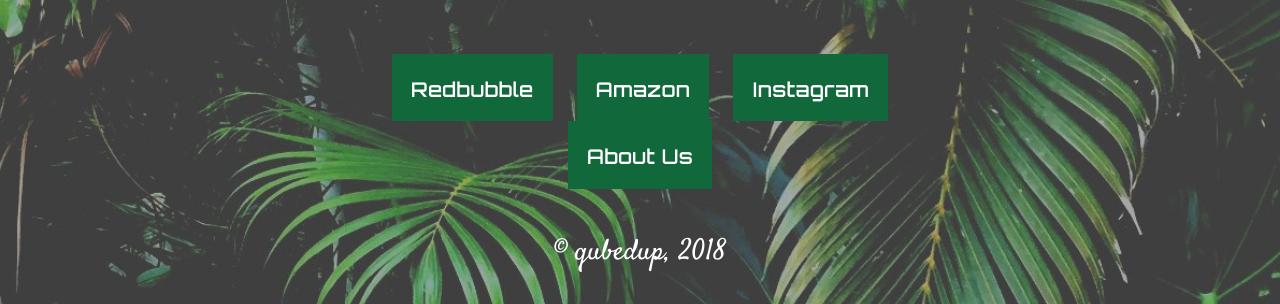
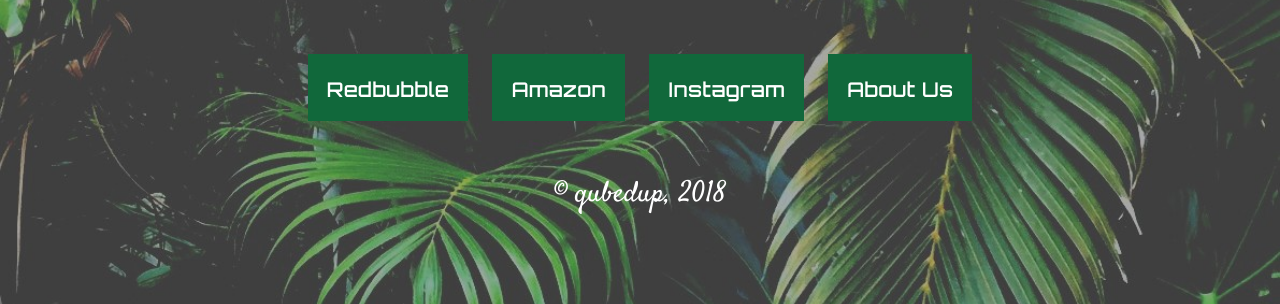
Before and after one commit to qubedup/qubedup, a plain HTML site: page index.html in a window 1280 px wide. Shown: the part 496-800 px from the top of the page. Drawn offline with nearby package versions, Linux system fonts and the light colour scheme.

Commit message:
Made layout better

```diff
--- a/assets/stylesheet.css
+++ b/assets/stylesheet.css
@@ -47,8 +47,8 @@
   position: fixed;
   bottom:18%;
   top:10%;
-  left:25%;
-  right:25%;
+  left:15%;
+  right:15%;
 /*  border: 0.1em solid; */
 }
 
@@ -62,7 +62,7 @@
   letter-spacing: 0.06em;
   padding-top:1.25em;
   margin-top: 0;
-  margin-bottom: 0;
+  margin-bottom: 0.5em;
   margin-left: 0.5em;
   margin-right:0.5em;
   text-decoration: none;
```
